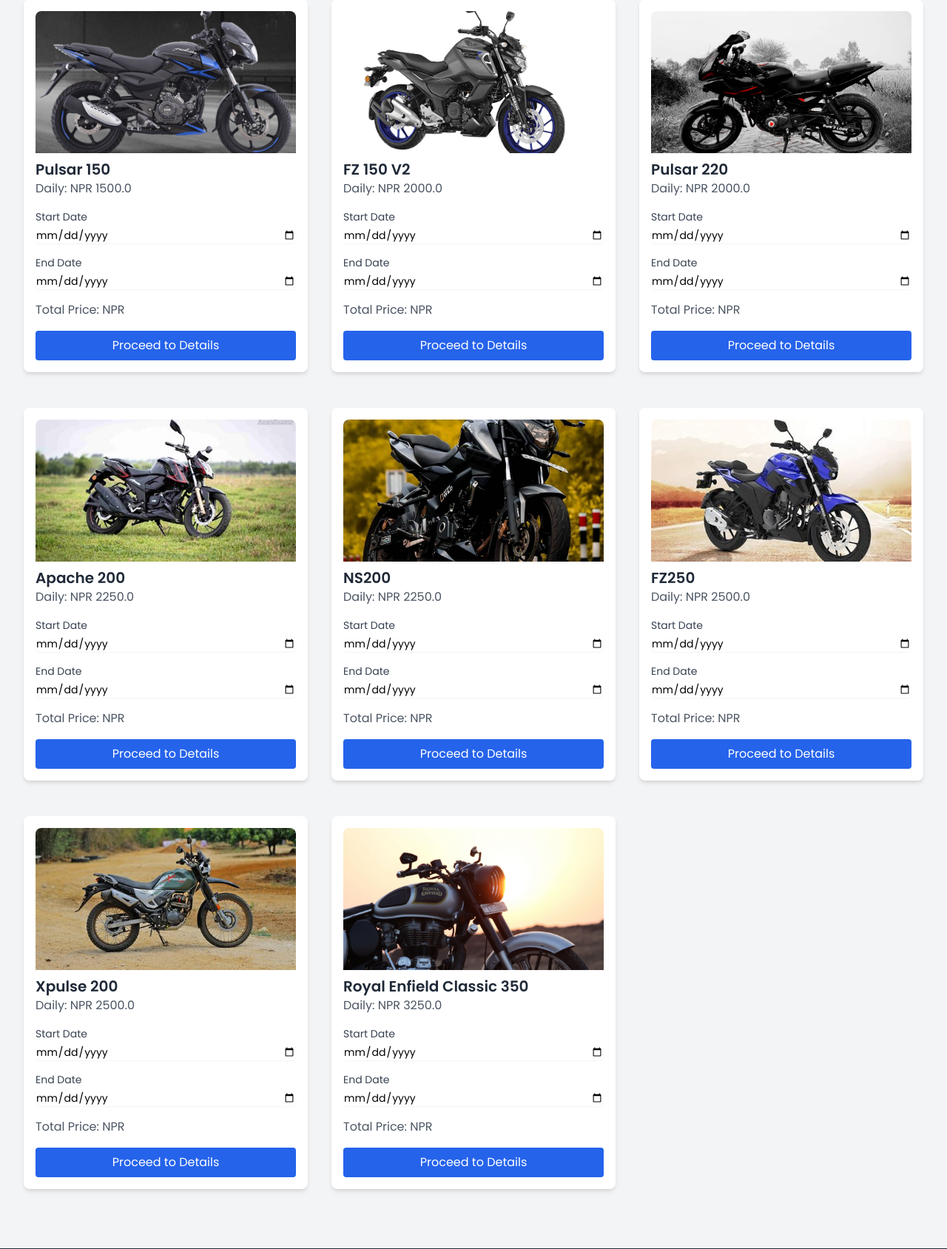
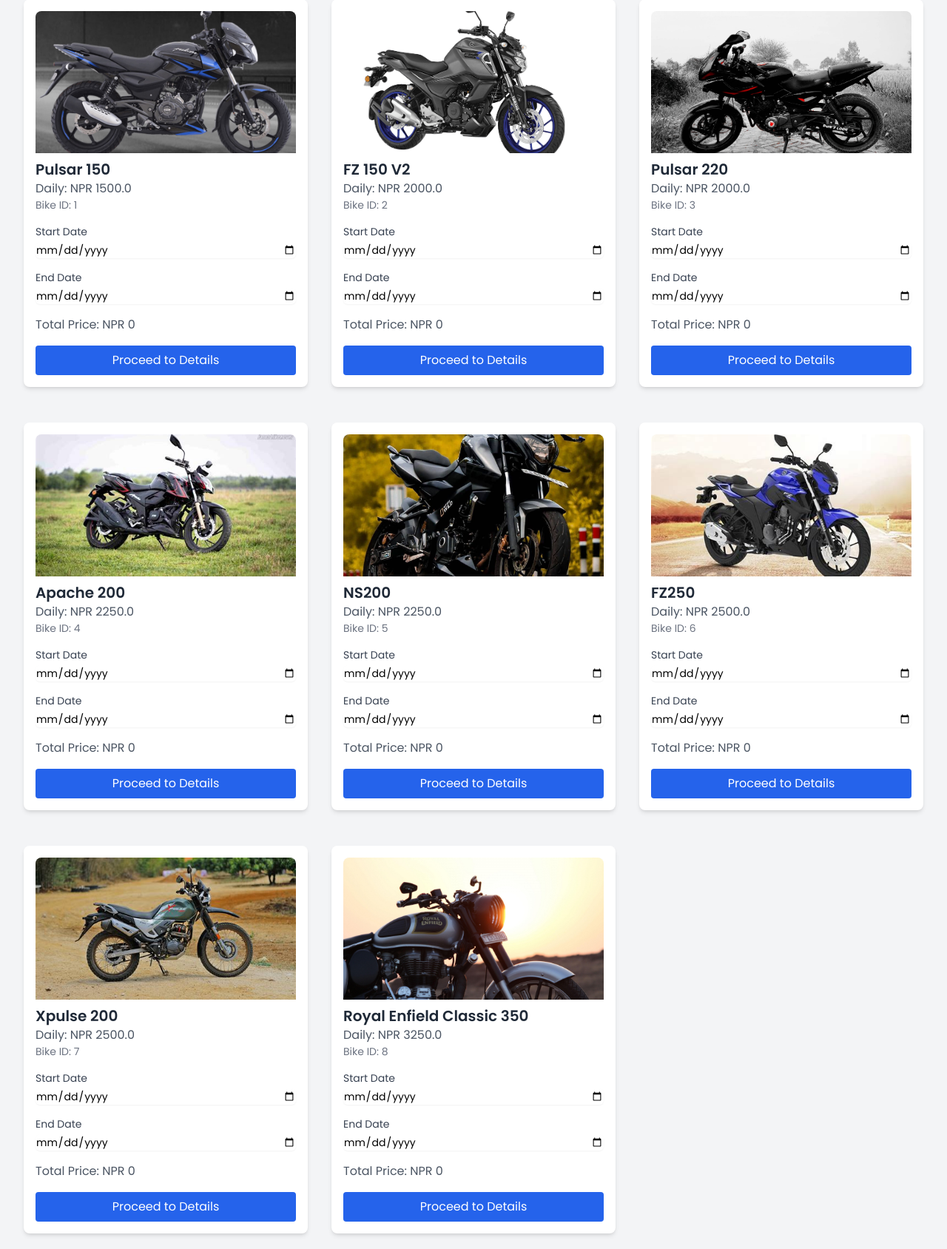
Before and after one commit to s1meer/nepal-bike-rentals, a Flask app: page / in a window 1280 px wide. Shown: the part 521-2209 px from the top of the page at 74% size. Run offline with Flask 3, Linux system fonts and the light colour scheme; a user stored in the database is signed in; some libraries are stand-ins or nearby versions.

Commit message:
Add debug logs to routes.py and validate bike_id in booking_details.html to fix Bike not found error

```diff
--- a/app/routes.py
+++ b/app/routes.py
@@ -45,6 +45,7 @@
 @login_required
 def booking_details():
     bike_id = request.form['bike_id']
+    print(f"DEBUG: Received bike_id = {bike_id}")  # Debug log
     start_date = datetime.strptime(request.form['start_date'], '%Y-%m-%d').date()
     end_date = datetime.strptime(request.form['end_date'], '%Y-%m-%d').date()
 
@@ -55,6 +56,7 @@
     bike = Bike.query.get(bike_id)
     if not bike:
         flash('Bike not found.')
+        print(f"DEBUG: Bike with ID {bike_id} not found in database.")  # Debug log
         return redirect(url_for('routes.index'))
 
     # Calculate total price server-side
@@ -74,6 +76,7 @@
 @routes.route('/submit_booking_details/<int:bike_id>/<start_date>/<end_date>', methods=['POST'])
 @login_required
 def submit_booking_details(bike_id, start_date, end_date):
+    print(f"DEBUG: Submitting booking for bike_id = {bike_id}")  # Debug log
     start_date = datetime.strptime(start_date, '%Y-%m-%d').date()
     end_date = datetime.strptime(end_date, '%Y-%m-%d').date()
     name = request.form['name']
@@ -103,6 +106,7 @@
     bike = Bike.query.get(bike_id)
     if not bike:
         flash('Bike not found.')
+        print(f"DEBUG: Bike with ID {bike_id} not found in database during submit.")  # Debug log
         return redirect(url_for('routes.index'))
     days = (end_date - start_date).days + 1
     total_price = days * bike.daily_rate
--- a/app/templates/booking_details.html
+++ b/app/templates/booking_details.html
@@ -1,23 +1,32 @@
-{% if bike %}
+{% if bike and bike.id %}
   <div class="bg-white rounded-lg shadow-md p-4 mb-4">
     <img src="{{ bike.image_url }}" alt="{{ bike.name }}" class="w-full h-48 object-cover rounded-t-lg">
     <h3 class="text-xl font-semibold text-gray-800 mt-2">{{ bike.name }}</h3>
-    <p class="text-gray-600">Daily: NPR {{ bike.daily_rate }}</p>
+    <p class="text-gray-600">Daily: NPR <span class="daily-rate">{{ bike.daily_rate }}</span></p>
+
+    <!-- Debug: Display bike ID -->
+    <p class="text-gray-500 text-sm">Bike ID: {{ bike.id }}</p>
 
     <form method="POST" action="{{ url_for('routes.booking_details') }}" class="mt-4">
-      <input type="hidden" name="bike_id" value="{{ bike_id }}">
+      <input type="hidden" name="bike_id" value="{{ bike.id }}">
       <div class="mb-4">
-        <label for="start_date_{{ bike_id }}" class="block text-sm font-medium text-gray-700">Start Date</label>
-        <input type="date" id="start_date_{{ bike_id }}" name="start_date" value="{{ start_date }}" required class="mt-1 block w-full border-gray-300 rounded-md shadow-sm focus:ring-blue-500 focus:border-blue-500 sm:text-sm">
+        <label for="start_date_{{ bike.id }}" class="block text-sm font-medium text-gray-700">Start Date</label>
+        <input type="date" id="start_date_{{ bike.id }}" name="start_date" value="{{ bike.selected_start_date if bike.selected_start_date else '' }}" required class="mt-1 block w-full border-gray-300 rounded-md shadow-sm focus:ring-blue-500 focus:border-blue-500 sm:text-sm">
       </div>
       <div class="mb-4">
-        <label for="end_date_{{ bike_id }}" class="block text-sm font-medium text-gray-700">End Date</label>
-        <input type="date" id="end_date_{{ bike_id }}" name="end_date" value="{{ end_date }}" required class="mt-1 block w-full border-gray-300 rounded-md shadow-sm focus:ring-blue-500 focus:border-blue-500 sm:text-sm">
+        <label for="end_date_{{ bike.id }}" class="block text-sm font-medium text-gray-700">End Date</label>
+        <input type="date" id="end_date_{{ bike.id }}" name="end_date" value="{{ bike.selected_end_date if bike.selected_end_date else '' }}" required class="mt-1 block w-full border-gray-300 rounded-md shadow-sm focus:ring-blue-500 focus:border-blue-500 sm:text-sm">
       </div>
       <div class="mb-4">
-        <p id="total_price_{{ bike_id }}" class="text-gray-600">Total Price: NPR {{ total_price }}</p>
+        <p id="total_price_{{ bike.id }}" class="text-gray-600">Total Price: NPR <span class="price-value">{{ bike.selected_total_price if bike.selected_total_price is defined else '0' }}</span></p>
       </div>
-      <button type="submit" class="w-full bg-blue-600 text-white p-2 rounded hover:bg-blue-700">Proceed to Details</button>
+      {% if bike.selected_start_date and bike.selected_end_date %}
+        <a href="{{ url_for('routes.submit_booking_details', bike_id=bike.id, start_date=bike.selected_start_date, end_date=bike.selected_end_date) }}" class="w-full bg-blue-600 text-white p-2 rounded hover:bg-blue-700 text-center block">Proceed to Details</a>
+      {% else %}
+        <button type="submit" class="w-full bg-blue-600 text-white p-2 rounded hover:bg-blue-700">Proceed to Details</button>
+      {% endif %}
     </form>
   </div>
+{% else %}
+  <p class="text-red-500">Error: Bike not found or invalid bike ID.</p>
 {% endif %}
```
